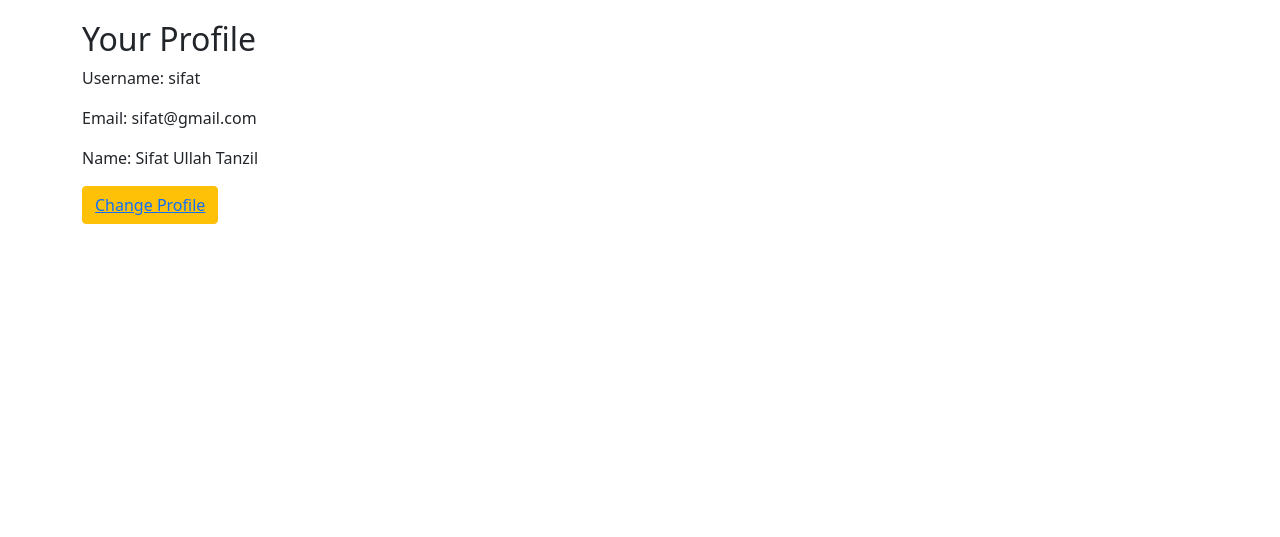
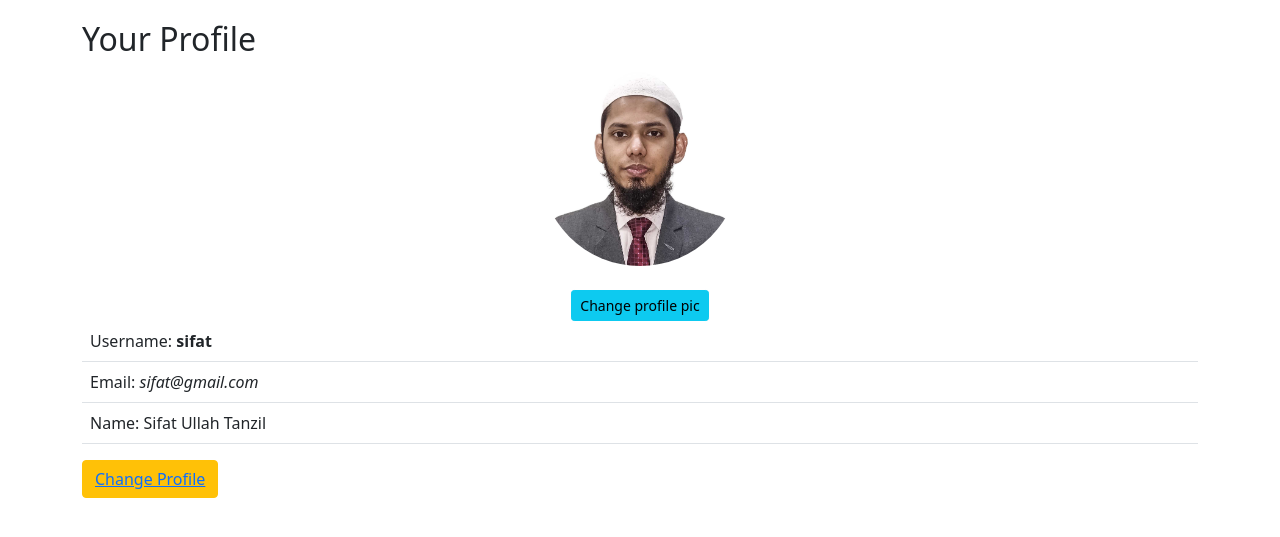
Before and after one commit to siftanzil/Django_blog_project, a Django app: page /account/profile/ in a window 1280 px wide. Shown: the part 56-593 px from the top of the page. Run offline with Django 4.2, Linux system fonts and the light colour scheme; a user stored in the database is signed in; data comes from the database, SQL or seed files in the repository; both versions use the stored data as it was after the commit.

Commit message:
profile compele

```diff
--- a/App_login/urls.py
+++ b/App_login/urls.py
@@ -1,5 +1,6 @@
 from django.urls import path
 from . import views
+
 
 app_name = "App_login"
 
@@ -10,4 +11,6 @@ urlpatterns = [
     path('profile/', views.profile, name="profile"),
     path('change_profile/', views.change_profile, name="change_profile"),
     path('password/', views.change_pass, name="change_pass"),
+    path('profile_pic/', views.add_pro_pic, name="add_pro_pic"),
+    path('change_picture/', views.change_pro_pic, name='change_pro_pic')
 ]
--- a/App_login/views.py
+++ b/App_login/views.py
@@ -4,8 +4,7 @@ from django.contrib.auth import login, authenticate, logout
 from django.contrib.auth.decorators import login_required
 from django.shortcuts import HttpResponseRedirect
 from django.urls import reverse
-from App_login.forms import SignUpForm, UserProfileChange
-
+from App_login.forms import SignUpForm, UserProfileChange, ProfilePic
 # Create your views here.
 
 
@@ -69,3 +68,28 @@ def change_pass(request):
             form.save()
             changed = True
     return render(request, "App_login/change_pass.html", context={'form': form, 'changed': changed})
+
+
+@login_required
+def add_pro_pic(request):
+    form = ProfilePic()
+    if request.method == "POST":
+        form = ProfilePic(request.POST, request.FILES)
+        if form.is_valid():
+            user_obj = form.save(commit=False)
+            user_obj.user = request.user
+            user_obj.save()
+            return HttpResponseRedirect(reverse("App_login:profile"))
+    return render(request, "App_login/pro_pic_add.html", context={'form': form})
+
+
+@login_required
+def change_pro_pic(request):
+    form = ProfilePic(instance=request.user.user_profile)
+    if request.method == "POST":
+        form = ProfilePic(request.POST, request.FILES,
+                          instance=request.user.user_profile)
+        if form.is_valid():
+            form.save()
+            return HttpResponseRedirect(reverse('App_login:profile'))
+    return render(request, "App_login/pro_pic_add.html", context={'form': form})
--- a/Django_Blog_Project/settings.py
+++ b/Django_Blog_Project/settings.py
@@ -45,6 +45,7 @@ INSTALLED_APPS = [
     'App_Blog',
     'crispy_forms',
     "crispy_bootstrap5",
+    'django_cleanup.apps.CleanupConfig',
 ]
 
 CRISPY_ALLOWED_TEMPLATE_PACKS = "bootstrap5"
--- a/Django_Blog_Project/urls.py
+++ b/Django_Blog_Project/urls.py
@@ -1,6 +1,10 @@
 from django.contrib import admin
 from django.urls import path, include
 from . import views
+
+from django.conf import settings
+from django.contrib.staticfiles.urls import static, staticfiles_urlpatterns
+
 
 urlpatterns = [
     path('admin/', admin.site.urls),
@@ -8,3 +12,7 @@ urlpatterns = [
     path('blog/', include("App_Blog.urls")),
     path('', views.Index, name="index"),
 ]
+
+
+urlpatterns += staticfiles_urlpatterns()
+urlpatterns += static(settings.MEDIA_URL, document_root=settings.MEDIA_ROOT)
--- a/templates/App_login/profile.html
+++ b/templates/App_login/profile.html
@@ -1,12 +1,34 @@
 {% extends 'base.html' %}
-
 {% block title_block %}
-Profile
+Your Profile
 {% endblock title_block %}
 {% block body_block %}
 <h2>Your Profile</h2>
-<p>Username: {{user.username}}</p>
-<p>Email: {{user.email}} </p>
-<p>Name: {{user.first_name}} {{user.last_name}}</p>
+
+{% if user.user_profile %}
+<div class="container text-center">
+    <img src="/media/{{user.user_profile.profile_pic}}" width="200px" class="rounded-circle" alt="pro pic">
+    <br><br>
+    <a href="{% url 'App_login:change_pro_pic' %}" class="btn btn-info btn-sm">Change profile pic</a>
+</div>
+{% else %}
+<div class="container text-center">
+    <img src="/media/profile_pics/avatar.jpg" width="200px" class="rounded-circle" alt="pro pic">
+    <br><br>
+    <a href="{% url 'App_login:add_pro_pic' %}" class="btn btn-info btn-sm">Change profile pic</a>
+</div>
+{% endif %}
+
+<table class="table">
+    <tr>
+        <td>Username: <b>{{user.username}}</b></td>
+    </tr>
+    <tr>
+        <td>Email: <em>{{user.email}}</em></td>
+    </tr>
+    <tr>
+        <td>Name: {{user.first_name}} {{user.last_name}}</td>
+    </tr>
+</table>
 <button class="btn btn-warning"><a href="{% url 'App_login:change_profile' %}">Change Profile</a></button>
 {% endblock body_block %}
```
Also changed, not shown: App_login/forms.py (+7 -0 lines), templates/App_login/pro_pic_add.html (added, +13 -0 lines), App_login/migrations/0001_initial.py (added), db.sqlite3, media/profile_pics/Photo_NJ5y5Ff.jpg (added), media/profile_pics/avatar.jpg (added).
